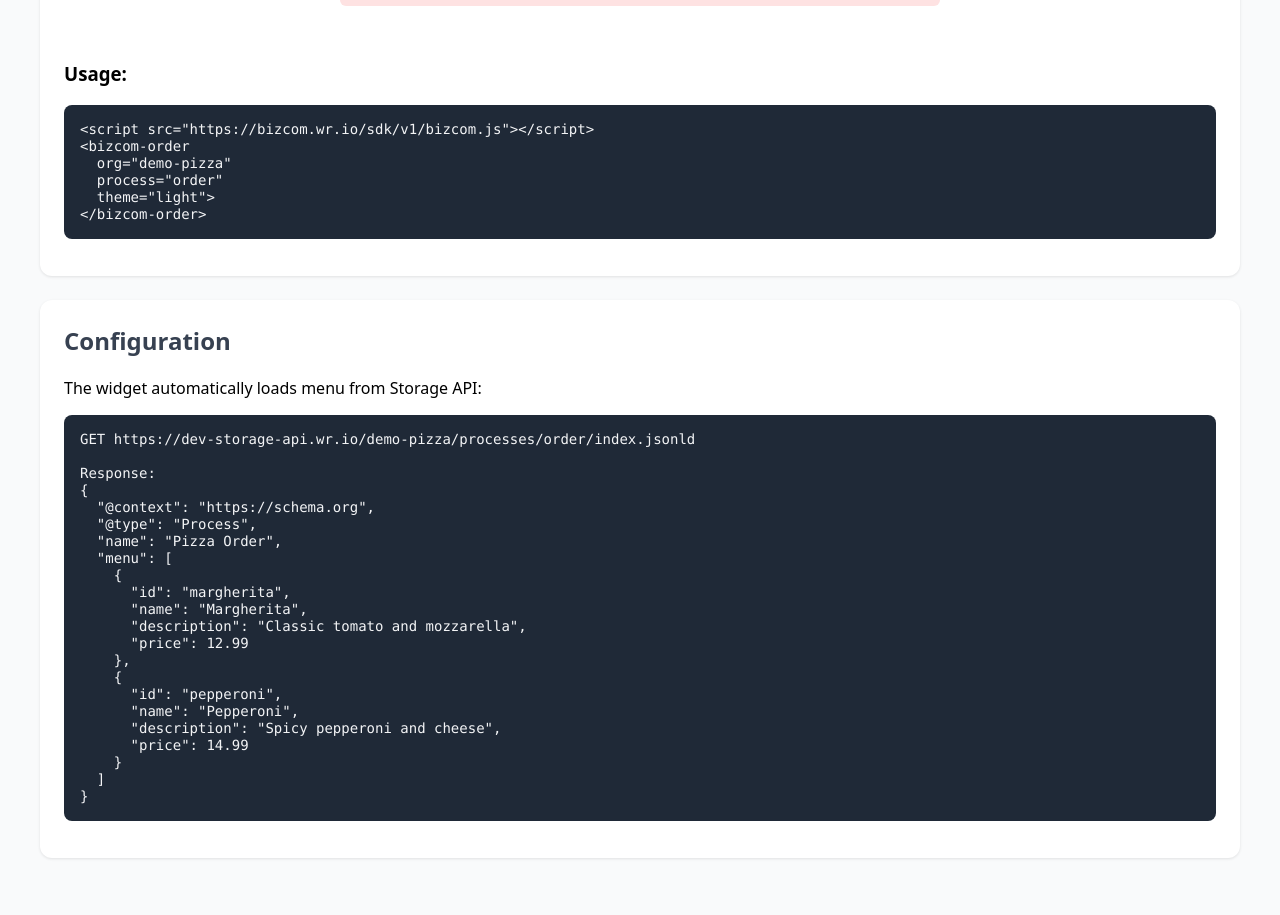
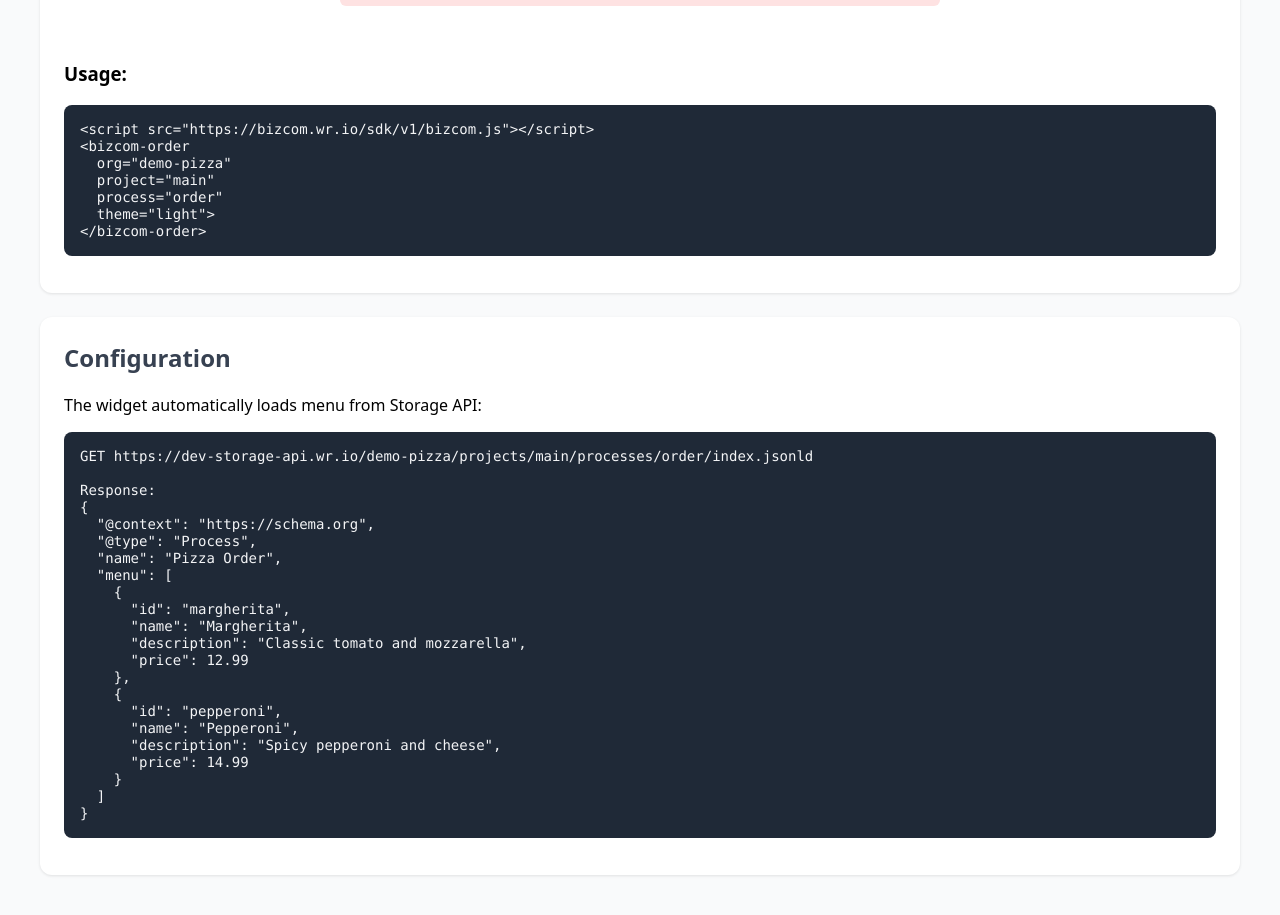
Before and after one commit to webRunes/bizcom-sdk, a website built with Vite: page index.html in a window 1280 px wide. Shown: the part 319-1234 px from the top of the page. Built offline with nearby package versions, Linux system fonts and the light colour scheme; no server answers.

Commit message:
docs: update demo page with projectId attribute and new URL structure

```diff
--- a/index.html
+++ b/index.html
@@ -51,6 +51,7 @@
     <!-- BizCom Order Component -->
     <bizcom-order
       org="demo-pizza"
+      project="main"
       process="order"
       theme="light">
     </bizcom-order>
@@ -59,6 +60,7 @@
     <pre><code>&lt;script src="https://bizcom.wr.io/sdk/v1/bizcom.js"&gt;&lt;/script&gt;
 &lt;bizcom-order
   org="demo-pizza"
+  project="main"
   process="order"
   theme="light"&gt;
 &lt;/bizcom-order&gt;</code></pre>
@@ -67,7 +69,7 @@
   <div class="demo-section">
     <h2>Configuration</h2>
     <p>The widget automatically loads menu from Storage API:</p>
-    <pre><code>GET https://dev-storage-api.wr.io/demo-pizza/processes/order/index.jsonld
+    <pre><code>GET https://dev-storage-api.wr.io/demo-pizza/projects/main/processes/order/index.jsonld
 
 Response:
 {
```
